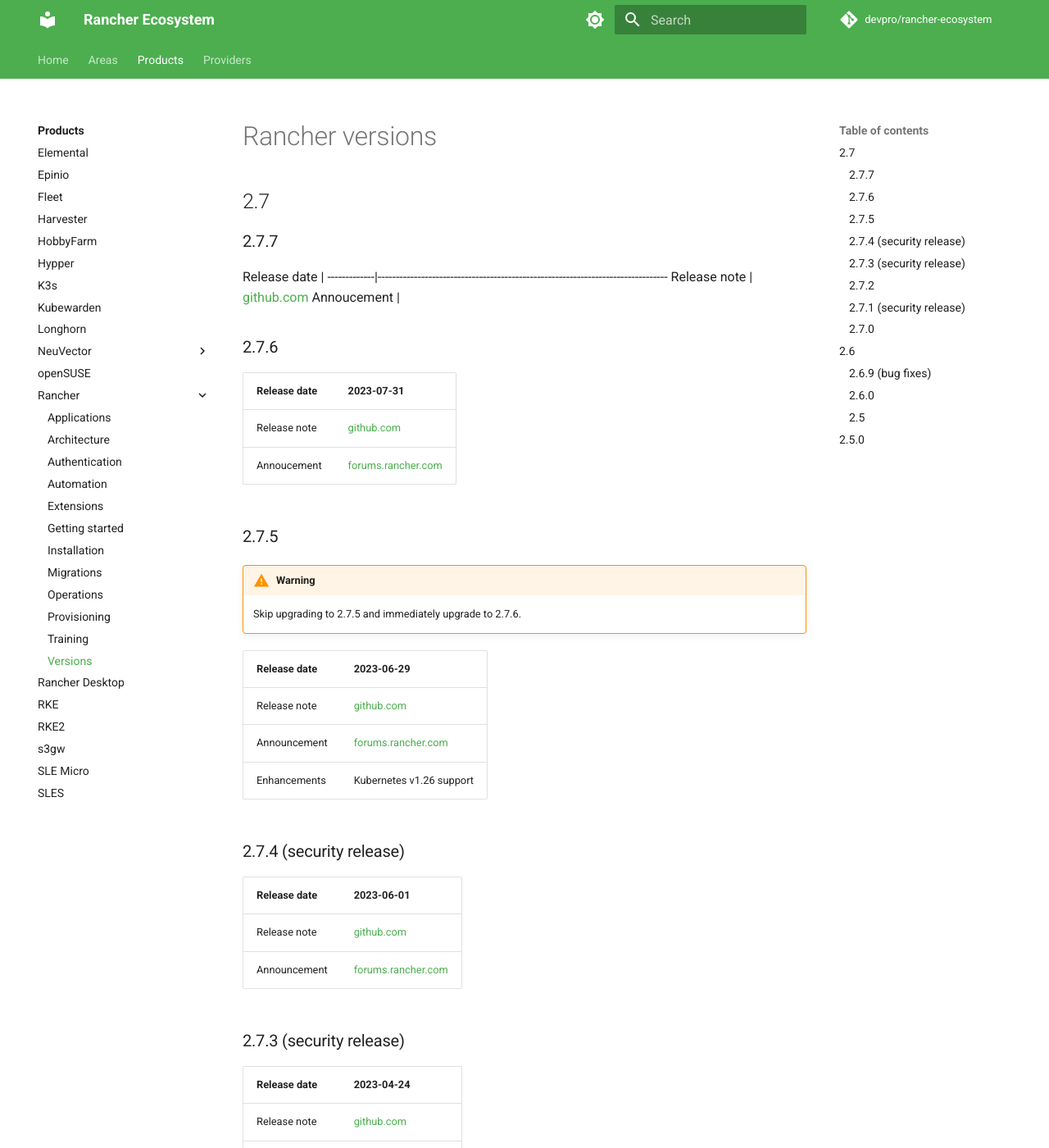
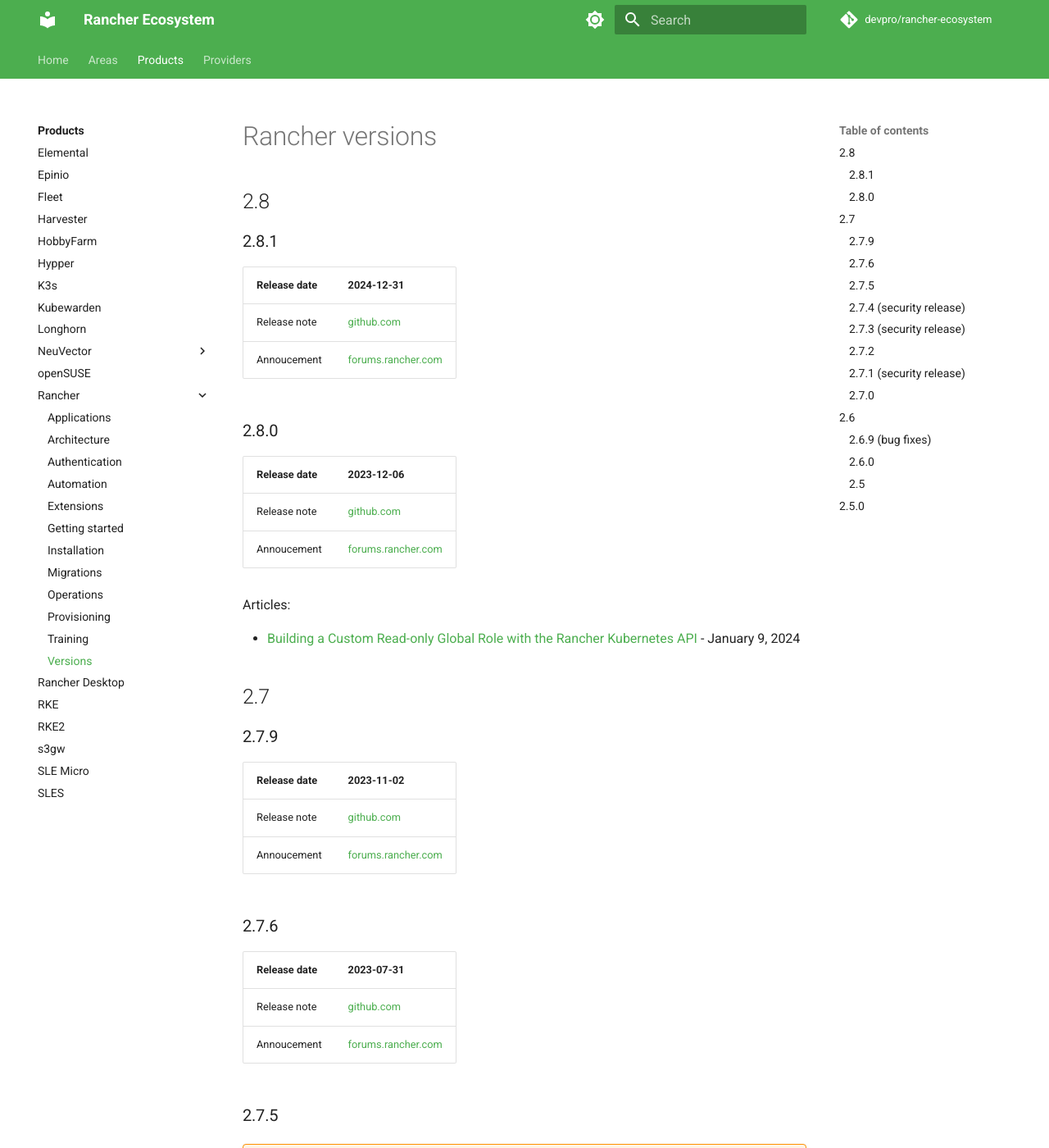
Before and after one commit to devpro/rancher-ecosystem, an MkDocs documentation site: the page built from docs/rancher/versions.md, in a window 1280 px wide and 1400 px high. Shown: the whole window at 82% size. Built offline with MkDocs 1.6.1 and Material for MkDocs 9.7.7, drawn with Linux system fonts in a browser that asks for light colours; comment, search, counter and statistics services are not loaded.

Commit message:
Update versions.md

```diff
--- a/docs/rancher/versions.md
+++ b/docs/rancher/versions.md
@@ -1,13 +1,33 @@
 # Rancher versions
+
+## 2.8
+
+### 2.8.1
+
+Release date | 2024-12-31
+-------------|--------------------------------------------------------------------------------
+Release note | [github.com](https://github.com/rancher/rancher/releases/tag/v2.8.1)
+Annoucement  | [forums.rancher.com](https://forums.rancher.com/t/rancher-release-v2-8-1/42468)
+
+### 2.8.0
+
+Release date | 2023-12-06
+-------------|--------------------------------------------------------------------------------
+Release note | [github.com](https://github.com/rancher/rancher/releases/tag/v2.8.0)
+Annoucement  | [forums.rancher.com](https://forums.rancher.com/t/rancher-release-v2-8-0/42098)
+
+Articles:
+
+* [Building a Custom Read-only Global Role with the Rancher Kubernetes API](https://www.suse.com/c/rancher_blog/building-a-custom-read-only-global-role-with-the-rancher-kubernetes-api/) - January 9, 2024
 
 ## 2.7
 
-### 2.7.7
+### 2.7.9
 
-Release date |
+Release date | 2023-11-02
 -------------|--------------------------------------------------------------------------------
-Release note | [github.com](https://github.com/rancher/rancher/releases/tag/v2.7.7)
-Annoucement  |
+Release note | [github.com](https://github.com/rancher/rancher/releases/tag/v2.7.9)
+Annoucement  | [forums.rancher.com](https://forums.rancher.com/t/rancher-release-v2-7-9/41872)
 
 ### 2.7.6
 
```
